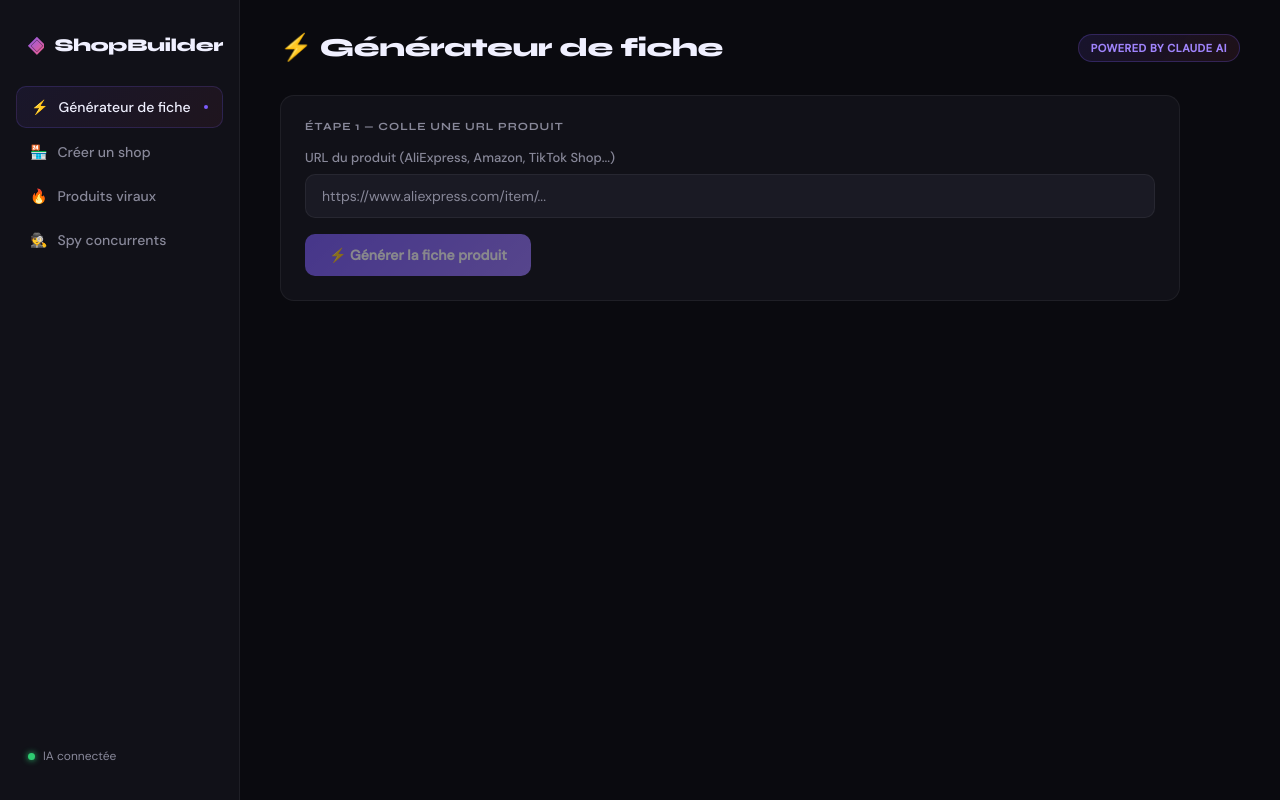
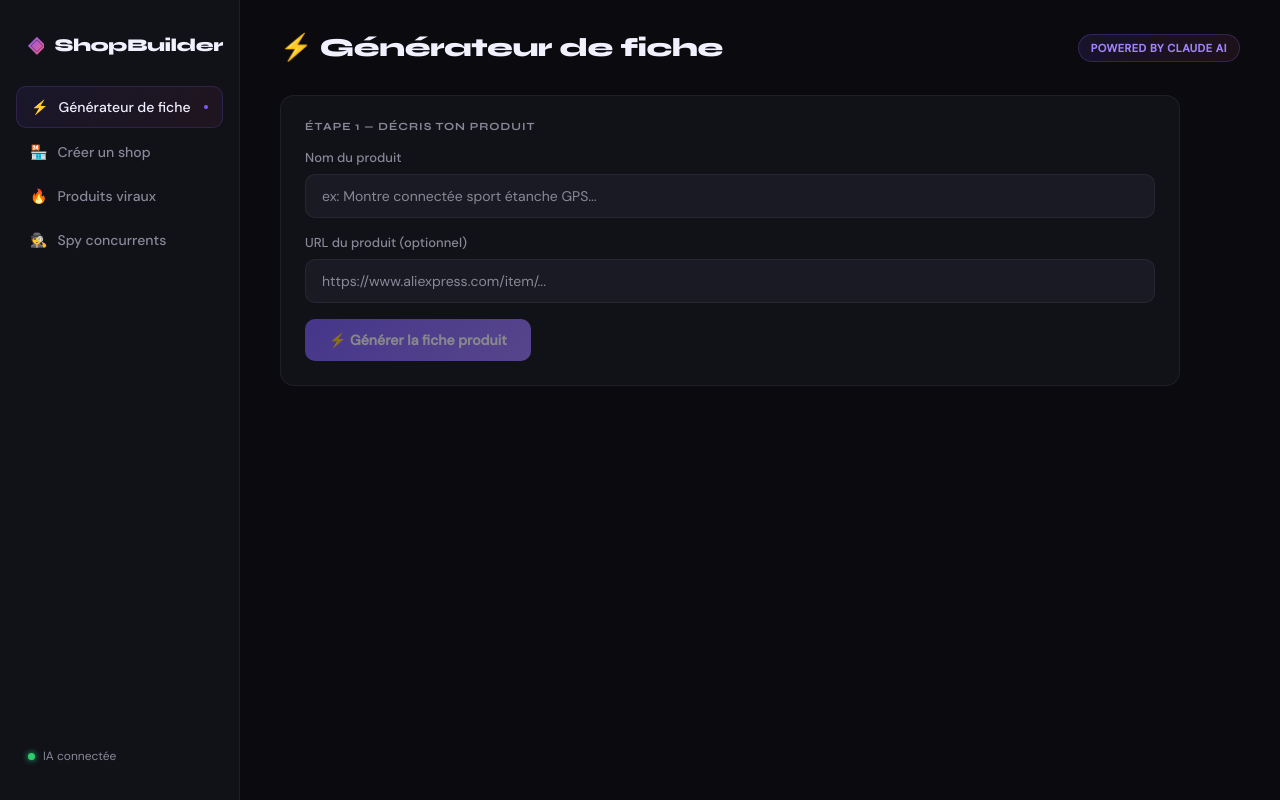
Before and after one commit to rayan1609/shopbuilder, a Next.js app: page / in a window 1280 px wide. Built offline with nearby package versions, Linux system fonts and the light colour scheme.

Commit message:
Update ProductGenerator.js

```diff
--- a/components/ProductGenerator.js
+++ b/components/ProductGenerator.js
@@ -2,6 +2,7 @@ import { useState } from 'react'
 
 export default function ProductGenerator() {
   const [url, setUrl] = useState('')
+  const [productName, setProductName] = useState('')
   const [loading, setLoading] = useState(false)
   const [result, setResult] = useState(null)
   const [error, setError] = useState(null)
@@ -9,7 +10,7 @@ export default function ProductGenerator() {
   const [pushed, setPushed] = useState(false)
 
   const generate = async () => {
-    if (!url.trim()) return
+    if (!url.trim() && !productName.trim()) return
     setLoading(true)
     setResult(null)
     setError(null)
@@ -17,7 +18,7 @@ export default function ProductGenerator() {
       const res = await fetch('/api/generate-product', {
         method: 'POST',
         headers: { 'Content-Type': 'application/json' },
-        body: JSON.stringify({ url }),
+        body: JSON.stringify({ url, productName }),
       })
       const data = await res.json()
       if (!res.ok) throw new Error(data.error || 'Erreur inconnue')
@@ -51,9 +52,19 @@ export default function ProductGenerator() {
   return (
     <div>
       <div className="card">
-        <p className="card-title">Étape 1 — Colle une URL produit</p>
+        <p className="card-title">Étape 1 — Décris ton produit</p>
         <div className="input-group">
-          <label className="input-label">URL du produit (AliExpress, Amazon, TikTok Shop...)</label>
+          <label className="input-label">Nom du produit</label>
+          <input
+            className="input"
+            type="text"
+            placeholder="ex: Montre connectée sport étanche GPS..."
+            value={productName}
+            onChange={e => setProductName(e.target.value)}
+          />
+        </div>
+        <div className="input-group">
+          <label className="input-label">URL du produit (optionnel)</label>
           <input
             className="input"
             type="text"
@@ -63,7 +74,7 @@ export default function ProductGenerator() {
             onKeyDown={e => e.key === 'Enter' && generate()}
           />
         </div>
-        <button className="btn btn-primary" onClick={generate} disabled={loading || !url}>
+        <button className="btn btn-primary" onClick={generate} disabled={loading || (!url && !productName)}>
           {loading ? '⏳ Génération en cours...' : '⚡ Générer la fiche produit'}
         </button>
       </div>
@@ -71,7 +82,7 @@ export default function ProductGenerator() {
       {loading && (
         <div className="loading">
           <div className="spinner" />
-          L'IA analyse et génère ta fiche produit...
+          L'IA génère ta fiche produit...
         </div>
       )}
 
@@ -81,7 +92,6 @@ export default function ProductGenerator() {
         <>
           <div className="card">
             <p className="card-title">Résultat généré par l'IA</p>
-
             <div className="grid-2" style={{ marginBottom: 16 }}>
               <div>
                 <label className="input-label">Titre produit</label>
@@ -92,17 +102,14 @@ export default function ProductGenerator() {
                 <div className="result-field">{result.price}</div>
               </div>
             </div>
-
             <div style={{ marginBottom: 16 }}>
               <label className="input-label">Description optimisée</label>
               <div className="result-box">{result.description}</div>
             </div>
-
             <div style={{ marginBottom: 16 }}>
-              <label className="input-label">Points clés (bullet points)</label>
+              <label className="input-label">Points clés</label>
               <div className="result-box">{result.bullets}</div>
             </div>
-
             <div style={{ marginBottom: 16 }}>
               <label className="input-label">Tags SEO</label>
               <div>
@@ -111,26 +118,15 @@ export default function ProductGenerator() {
                 ))}
               </div>
             </div>
-
             <div style={{ marginBottom: 20 }}>
-              <label className="input-label">Script publicitaire (TikTok/Reels)</label>
+              <label className="input-label">Script publicitaire TikTok/Reels</label>
               <div className="result-box">{result.adScript}</div>
             </div>
-
-            <button
-              className="btn btn-primary"
-              onClick={pushToShopify}
-              disabled={pushing || pushed}
-            >
+            <button className="btn btn-primary" onClick={pushToShopify} disabled={pushing || pushed}>
               {pushing ? '⏳ Envoi vers Shopify...' : pushed ? '✅ Envoyé !' : '🏪 Envoyer vers Shopify'}
             </button>
           </div>
-
-          {pushed && (
-            <div className="success-banner">
-              ✅ Produit ajouté à ton shop Shopify avec succès !
-            </div>
-          )}
+          {pushed && <div className="success-banner">✅ Produit ajouté à ton shop Shopify !</div>}
         </>
       )}
 
```
